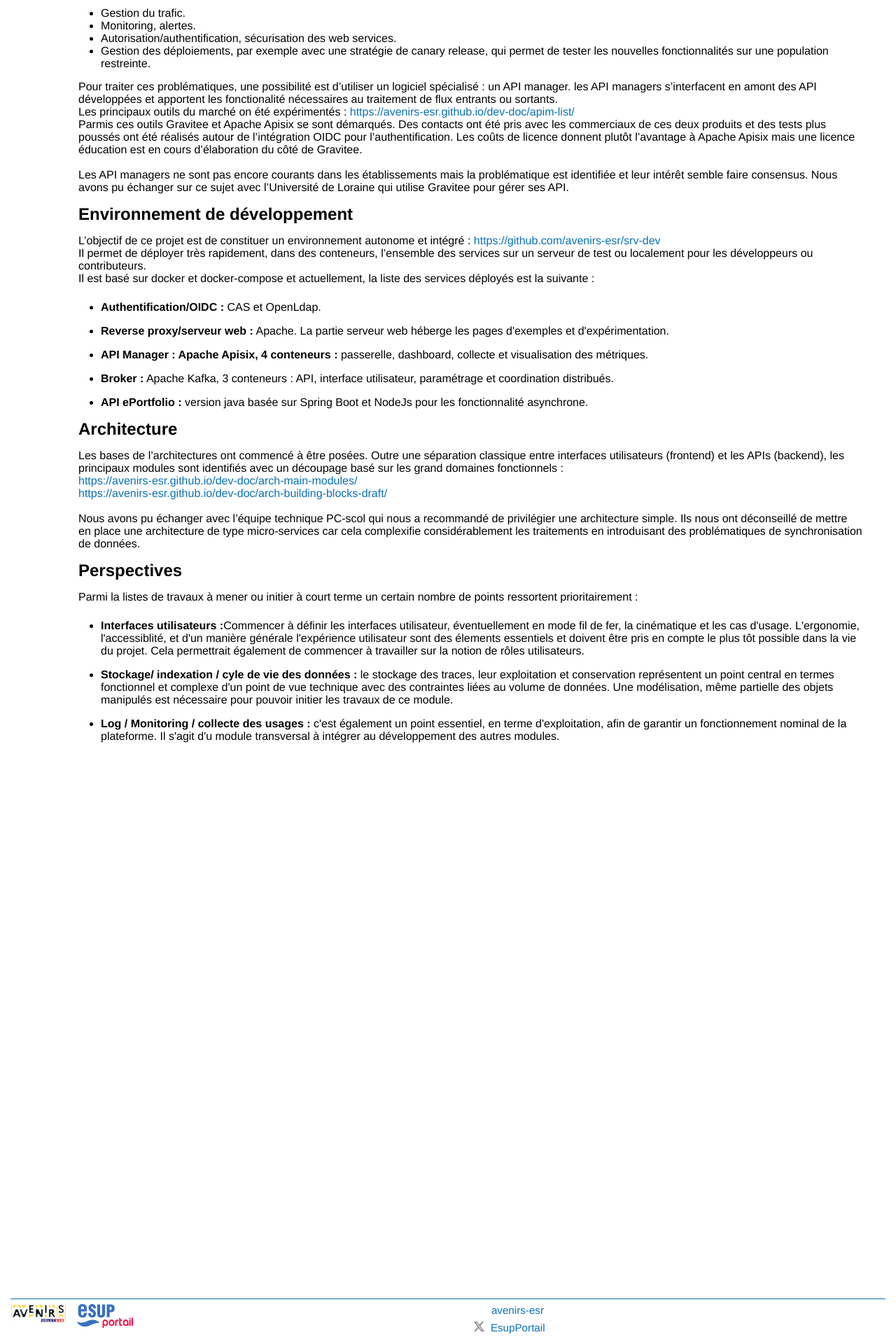
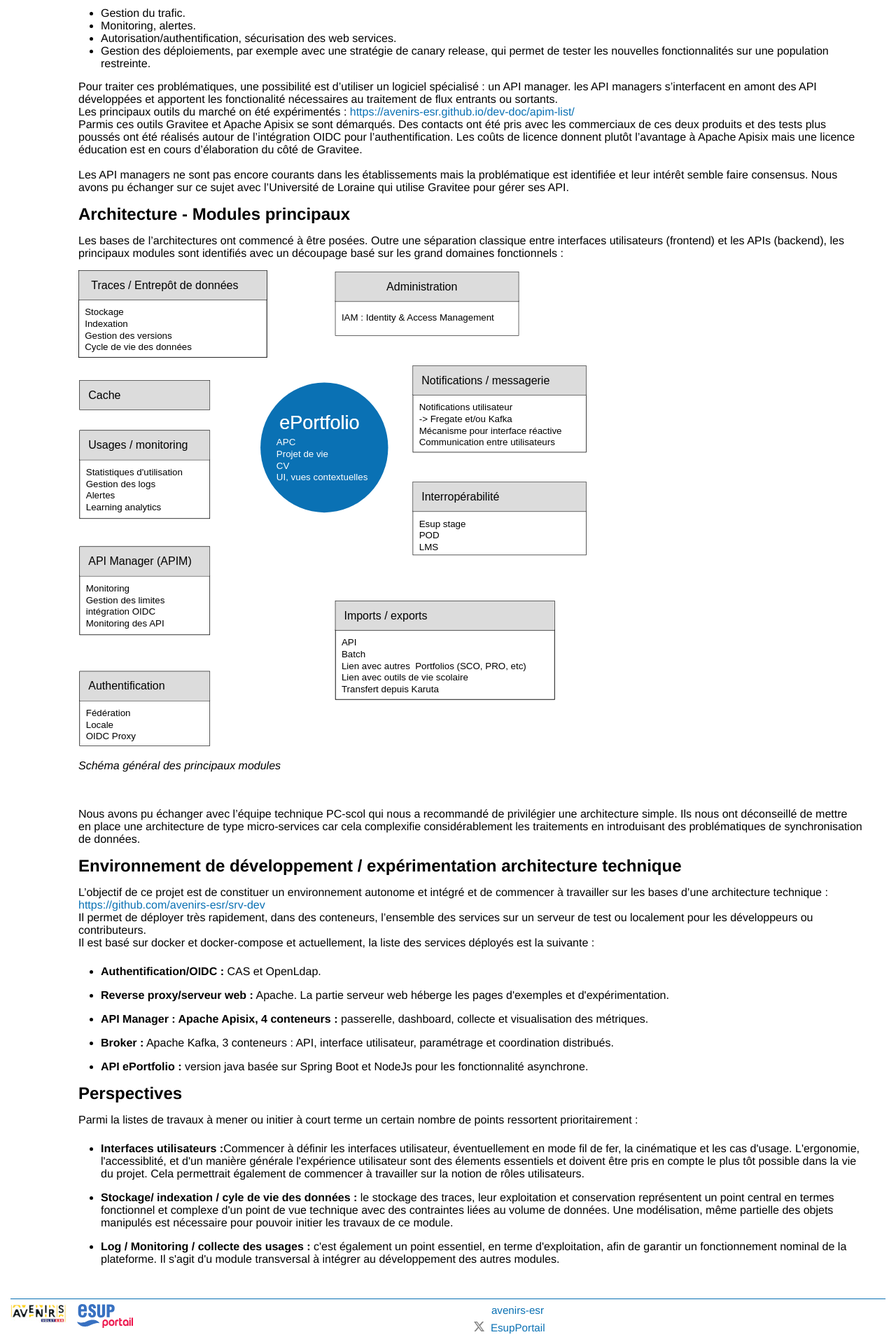
Before and after one commit to giraudin/dev-doc, a Jekyll site: the page built from pages/reports/03_2024_dev_note.markdown, in a window 1280 px wide. Shown: the part 849-2769 px from the top of the page at 70% size. Built offline with Jekyll 4.4.1, drawn with Linux system fonts in a browser that asks for light colours; part of the change alters nothing that is shown.

Commit message:
feat: main building blocks

```diff
--- a/pages/reports/03_2024_dev_note.markdown
+++ b/pages/reports/03_2024_dev_note.markdown
@@ -37,8 +37,21 @@ Cela  implique des besoins en terme de :
   Les principaux outils du marché on été expérimentés : <a href="https://avenirs-esr.github.io/dev-doc/apim-list/" target="_blank">https://avenirs-esr.github.io/dev-doc/apim-list/</a><br/>Parmis ces outils Gravitee et Apache Apisix se sont démarqués. Des contacts ont été pris avec les commerciaux de ces deux produits et des tests plus poussés ont été réalisés autour de l'intégration OIDC pour l'authentification. Les coûts de licence donnent plutôt l'avantage à Apache Apisix mais une licence éducation est en cours d'élaboration du côté de Gravitee.<br/><br/>
   Les API managers ne sont pas encore courants dans les établissements mais la problématique est identifiée et leur intérêt semble faire consensus. Nous avons pu échanger sur ce sujet avec l'Université de Loraine qui utilise Gravitee pour gérer ses API.
 
-# Environnement de développement
-L'objectif de ce projet est de constituer un environnement autonome et intégré : <a href="https://github.com/avenirs-esr/srv-dev" target="_blank">https://github.com/avenirs-esr/srv-dev</a> <br/>
+# Architecture - Modules principaux
+Les bases de l'architectures ont commencé à être posées. Outre une séparation classique entre interfaces utilisateurs (frontend) et les APIs (backend), les principaux modules sont identifiés avec un découpage basé sur les grand domaines fonctionnels :<br/>
+
+      {%  include img.html
+        src="assets/images/building-blocks.svg"
+        alt= "découpage en grands modules"
+      %}
+*Schéma général des principaux modules*
+
+
+<br/><br/>
+Nous avons pu échanger avec l'équipe technique PC-scol qui nous a recommandé de privilégier une architecture simple. Ils nous ont déconseillé de mettre en place une architecture de type micro-services car cela complexifie considérablement les traitements en introduisant des problématiques de synchronisation de données.
+
+# Environnement de développement / expérimentation architecture technique
+L'objectif de ce projet est de constituer un environnement autonome et intégré et de commencer à travailler sur les bases d'une architecture technique : <a href="https://github.com/avenirs-esr/srv-dev" target="_blank">https://github.com/avenirs-esr/srv-dev</a> <br/>
 Il permet de déployer très rapidement, dans des conteneurs, l'ensemble des services sur un serveur de test ou localement pour les développeurs ou contributeurs. <br/>
 Il est basé sur docker et docker-compose et actuellement, la liste des services déployés est la suivante :
 <ul class="spaced">
@@ -49,12 +62,7 @@ Il est basé sur docker et docker-compose et actuellement, la liste des services
     <li> <b>API ePortfolio :</b> version java basée sur Spring Boot et NodeJs pour les fonctionnalité asynchrone.</li>
 </ul>
 
-# Architecture
-Les bases de l'architectures ont commencé à être posées. Outre une séparation classique entre interfaces utilisateurs (frontend) et les APIs (backend), les principaux modules sont identifiés avec un découpage basé sur les grand domaines fonctionnels :<br/>
-<a href="https://avenirs-esr.github.io/dev-doc/arch-main-modules/" target="_blank">https://avenirs-esr.github.io/dev-doc/arch-main-modules/</a><br/>
-<a href="https://avenirs-esr.github.io/dev-doc/arch-building-blocks-draft/" target="_blank">https://avenirs-esr.github.io/dev-doc/arch-building-blocks-draft/</a>
-<br/><br/>
-Nous avons pu échanger avec l'équipe technique PC-scol qui nous a recommandé de privilégier une architecture simple. Ils nous ont déconseillé de mettre en place une architecture de type micro-services car cela complexifie considérablement les traitements en introduisant des problématiques de synchronisation de données.
+
 
 # Perspectives
 
```
Also changed, not shown: assets/images/building-blocks.svg (added).
